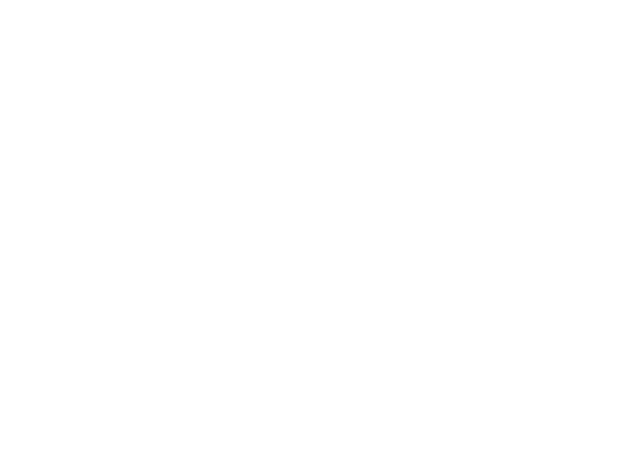
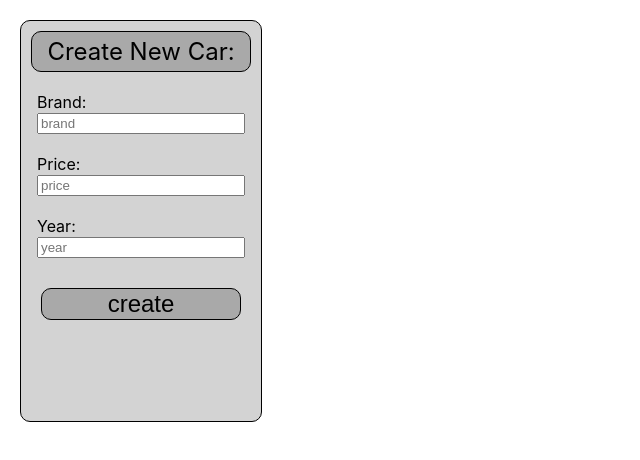
Before and after one commit to Sergiiweb/react_hw, a React (Create React App) app: page / in a window 1280 px wide. Shown: the top 460 px of the page, without its empty margins (0-640 px from the left). Built offline with nearby package versions, Linux system fonts and the light colour scheme.

Commit message:
hw4 task3

```diff
--- a/src/App.js
+++ b/src/App.js
@@ -1,13 +1,17 @@
 import './App.css';
+import {CarCreator} from "./components/CarCreator/CarCreator";
 
 function App() {
 
 
     return (
         <div className="wrapper">
-
+<CarCreator/>
         </div>
     );
 }
 
 export {App};
+
+// http://owu.linkpc.net/carsAPI/v1/doc
+//     Реалізувати створення, видалення та оновлення машин
--- /dev/null
+++ b/src/components/CarCreator/CarCreator.js
@@ -0,0 +1,52 @@
+import {useRef} from "react";
+
+import styles from './CarCreator.module.css';
+
+const CarCreator = () => {
+
+    const brandRef = useRef('');
+    const priceRef = useRef('');
+    const yearRef = useRef('');
+    const handleSubmit = (e) => {
+        e.preventDefault();
+        console.log(brandRef.current.value, priceRef.current.value, yearRef.current.value);
+        fetch('http://owu.linkpc.net/carsAPI/v1/cars', {
+            method: 'POST',
+            body: JSON.stringify({
+                brand: brandRef.current.value,
+                price: priceRef.current.value,
+                year: yearRef.current.value,
+            }),
+            headers: {
+                'Content-type': 'application/json; charset=UTF-8',
+            },
+        })
+            .then((response) => response.json())
+            .then((json) => console.log(json));
+    }
+
+    return (
+        <div className={styles.wrap}>
+            <div className={styles.formTitle}>Create New Car:</div>
+
+            <form className={styles.form} onSubmit={handleSubmit}>
+                <label>Brand:
+                    <br/>
+                    <input type="text" ref={brandRef} placeholder={'brand'}/>
+                </label>
+                <label>Price:
+                    <br/>
+                    <input type="text" ref={priceRef} placeholder={'price'}/>
+                </label>
+                <label>Year:
+                    <br/>
+                    <input type="text" ref={yearRef} placeholder={'year'}/>
+                </label>
+                <input type="submit" value={'create'} className={styles.submitB}/>
+            </form>
+
+        </div>
+    )
+}
+
+export {CarCreator}
--- /dev/null
+++ b/src/components/CarCreator/CarCreator.module.css
@@ -0,0 +1,44 @@
+.wrap {
+    height: 400px;
+    background-color: lightgrey;
+    border: 1px solid black;
+    border-radius: 10px;
+    margin: 20px;
+}
+
+.form {
+    display: flex;
+    flex-direction: column;
+    align-items: center;
+}
+
+label {
+    margin: 10px;
+}
+
+.formTitle {
+    text-align: center;
+    font-size: 24px;
+    background-color: darkgray;
+    border: 1px solid black;
+    border-radius: 10px;
+    margin: 10px;
+    padding: 5px;
+}
+
+input {
+    width: 200px;
+}
+
+.submitB {
+    margin: 20px;
+    font-size: 24px;
+    background-color: darkgray;
+    border: 1px solid black;
+    border-radius: 10px;
+}
+
+.submitB:hover {
+    background-color: lightgrey;
+    cursor: pointer;
+}
```
